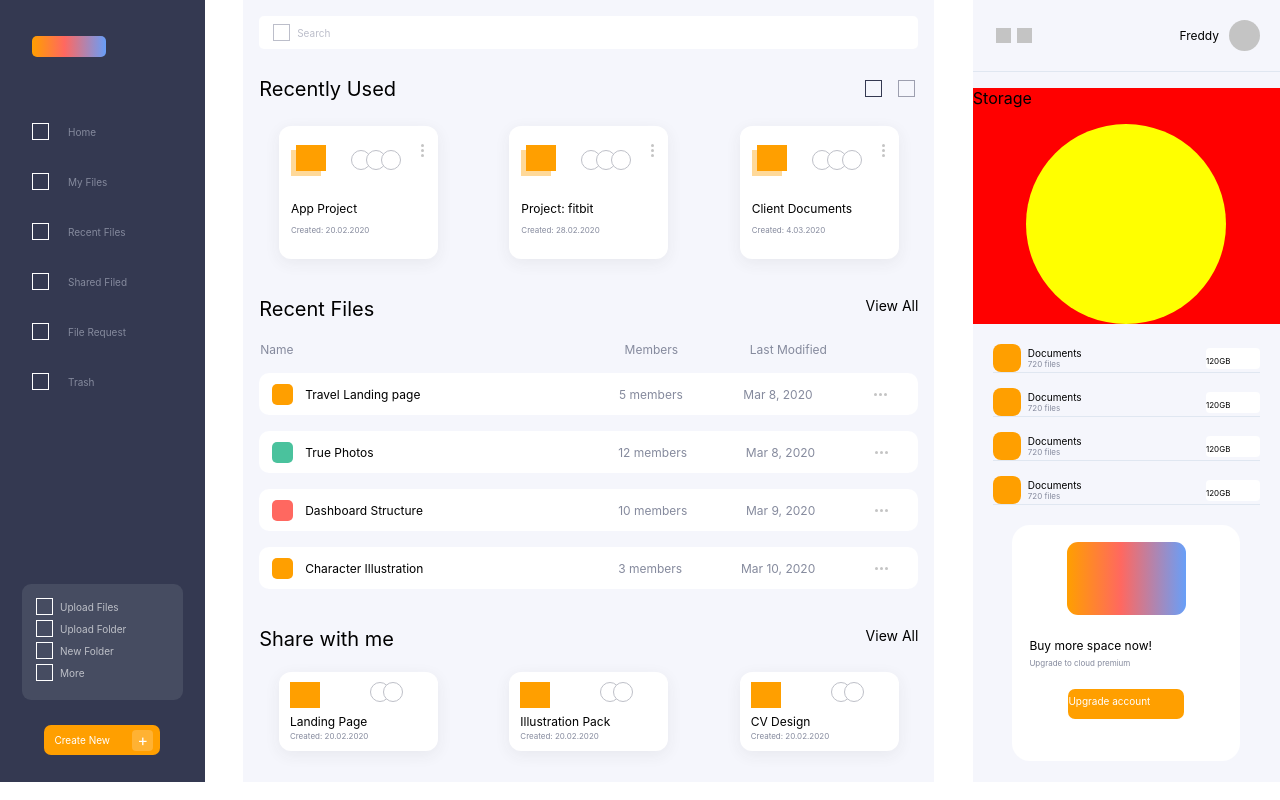
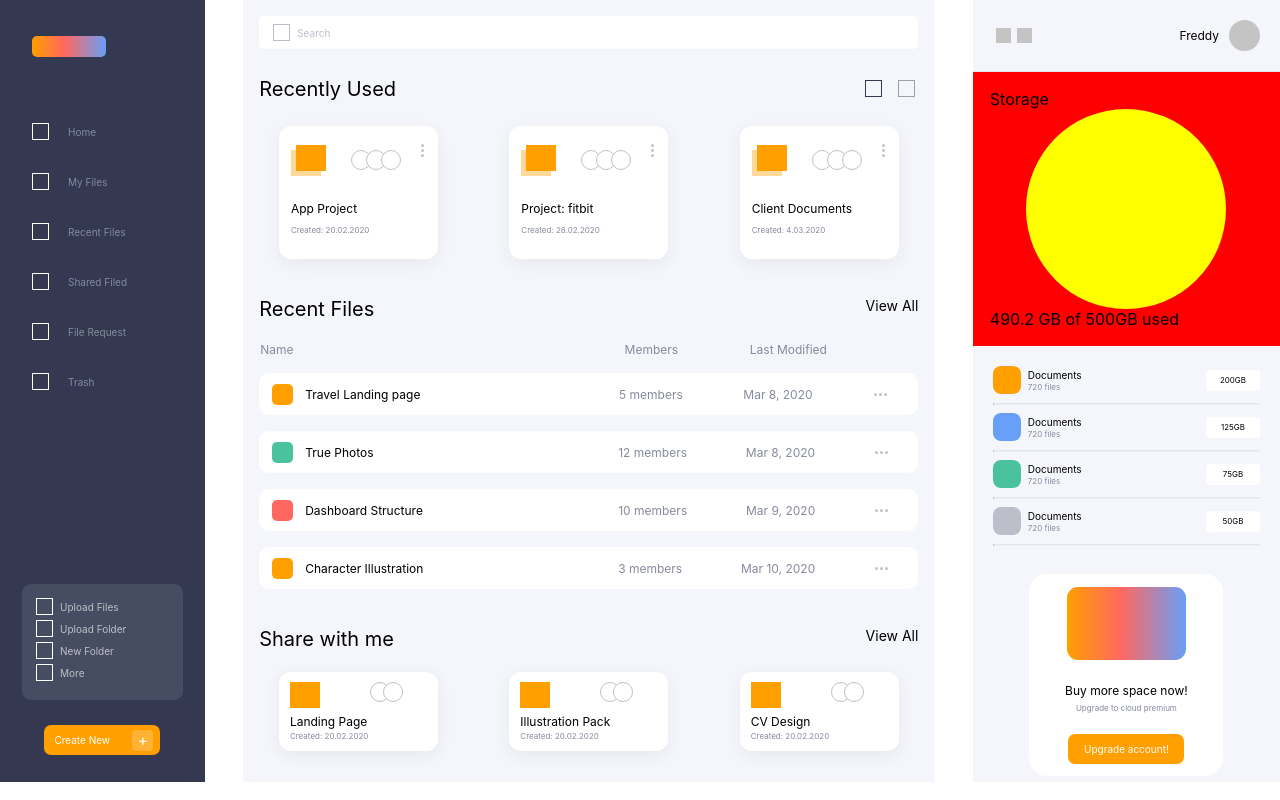
Before and after one commit to Freddy-Bedregal/styling-challenge, a React (Create React App) app: page / in a window 1280 px wide. Built offline with nearby package versions, Linux system fonts and the light colour scheme.

Commit message:
Graph Detail component fixed

```diff
--- a/src/App.tsx
+++ b/src/App.tsx
@@ -81,10 +81,10 @@ function App() {
         <Graph></Graph>
 
       <div className='graph-cards-detail-container'>
-        <GraphDetail></GraphDetail>
-        <GraphDetail></GraphDetail>
-        <GraphDetail></GraphDetail>
-        <GraphDetail></GraphDetail>
+        <GraphDetail squareColor='#FF9F00' size='200GB'></GraphDetail>
+        <GraphDetail squareColor='#689FF8' size='125GB'></GraphDetail>
+        <GraphDetail squareColor='#4AC29D' size='75GB'></GraphDetail>
+        <GraphDetail squareColor='#BCBECA' size='50GB'></GraphDetail>
       </div>
 
         <Footer></Footer>
--- a/src/components/RightSidebar/Footer/Footer.css
+++ b/src/components/RightSidebar/Footer/Footer.css
@@ -1,11 +1,14 @@
 .footer-container{
     width: 194px;
     height: 202px;
-    padding: 17px;
     margin-left: auto;
     margin-right: auto;
     background: #FFFFFF;
     border-radius: 18px;
+    display: flex;
+    flex-direction: column;
+    align-items: center;
+    justify-content: center;
 }
 
 .footer-label{
@@ -36,6 +39,9 @@
     background: #FF9F00;
     border-radius: 7px;
     margin-top: 21px;
+    display: flex;
+    justify-content: center;
+    align-items: center;
 }
 
 .footer-button-text{
--- a/src/components/RightSidebar/Footer/Footer.tsx
+++ b/src/components/RightSidebar/Footer/Footer.tsx
@@ -7,7 +7,7 @@ export function Footer(){
             <div className='footer-title'>Buy more space now!</div>
             <div className='footer-description'>Upgrade to cloud premium</div>
             <div className='footer-button'>
-                <span className='footer-button-text'>Upgrade account</span>
+                <span className='footer-button-text'>Upgrade account!</span>
             </div>
         </div>
     )
--- a/src/components/RightSidebar/Graph/Graph.css
+++ b/src/components/RightSidebar/Graph/Graph.css
@@ -1,6 +1,7 @@
 .graph-container{
     width: auto;
     background-color: red;
+    padding: 17px;
 }
 
 .circlex{
--- a/src/components/RightSidebar/Graph/Graph.tsx
+++ b/src/components/RightSidebar/Graph/Graph.tsx
@@ -3,8 +3,9 @@ import './Graph.css'
 export function Graph(){
     return (
         <div className="graph-container">
-            <p className="graph-title">Storage</p>
+            <span className="graph-title">Storage</span>
             <div className="circlex"></div>
+            <div className='graph-description'>490.2 GB of 500GB used</div>
         </div>
     )
 }
--- a/src/components/RightSidebar/GraphDetail/GraphDetail.css
+++ b/src/components/RightSidebar/GraphDetail/GraphDetail.css
@@ -1,8 +1,11 @@
 .graph-detail-container{
     display: flex;
+    flex-direction: column;
+}
+
+.graph-detail-card{
+    display: flex;
     align-items: center;
-    border-bottom: 1px solid #E0E7F1;
-    margin-bottom: 15px;
 }
 
 .graph-detail-square{
@@ -26,6 +29,7 @@
 .graph-detail-description{
     font-size: 8px;
     color: #858A9D;
+    margin-top: 1px;
 }
 
 .graph-detail-white-container{
@@ -34,8 +38,17 @@
     background-color: #FFFFFF;
     border-radius: 4px;
     margin-left: auto;
+    display: flex;
+    align-items: center;
 }
 
 .graph-detail-text-into-white{
     font-size: 8px;
+    margin-left: auto;
+    margin-right: auto;
 }
+
+.graph-detail-separation-line{
+    margin-top: 9px;
+    border-top: 1px solid #E0E7F1;
+}
--- a/src/components/RightSidebar/GraphDetail/GraphDetail.tsx
+++ b/src/components/RightSidebar/GraphDetail/GraphDetail.tsx
@@ -1,9 +1,16 @@
-import './GraphDetail.css'
+import "./GraphDetail.css";
 
-export function GraphDetail(){
+interface Props{
+  squareColor: string,
+  size: string
+}
+
+export function GraphDetail(props: Props) {
   return (
     <div className="graph-detail-container">
-            <div className="graph-detail-square"></div>
+
+      <div className="graph-detail-card">
+        <div className="graph-detail-square" style={{background: props.squareColor}}></div>
 
         <div className="graph-detail-text">
           <div className="graph-detail-title">Documents</div>
@@ -11,8 +18,13 @@ export function GraphDetail(){
         </div>
 
         <div className="graph-detail-white-container">
-                <p className="graph-detail-text-into-white">120GB</p>
+          <span className="graph-detail-text-into-white">{props.size}</span>
         </div>
       </div>
-    )
+
+      <div className="graph-detail-container-line">
+        <hr className="graph-detail-separation-line"></hr>
+      </div>
+    </div>
+  );
 }
```
Lines whose indentation alone changed are shown as unchanged.
